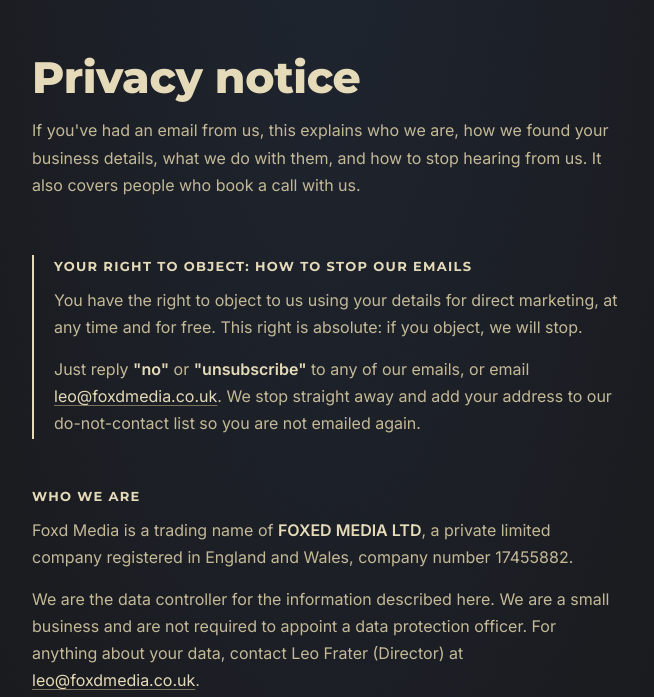
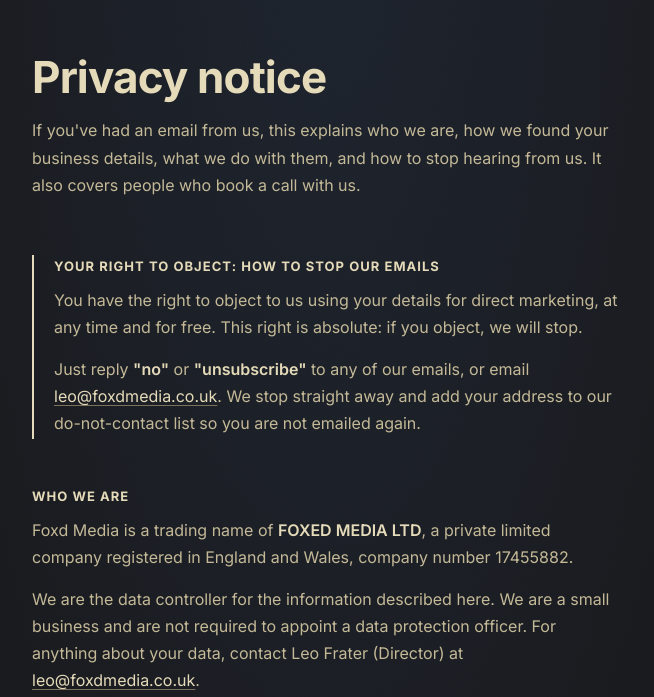
Before and after one commit to leofrater/website, a plain HTML site: page privacy/index.html in a window 1280 px wide. Shown: the part 103-800 px from the top of the page, without its empty margins (312-966 px from the left). Drawn offline with Linux system fonts and the light colour scheme.

Commit message:
Privacy notice: Inter Bold headings, Inter body
Co-Authored-By: Claude Opus 5.5 <noreply@anthropic.com>
Claude-Session: https://claude.ai/code/session_01949JVgwfjpXXexVsaWiTi3

```diff
--- a/privacy/index.html
+++ b/privacy/index.html
@@ -8,7 +8,7 @@
 <meta name="robots" content="index, follow">
 <link rel="preconnect" href="https://fonts.googleapis.com">
 <link rel="preconnect" href="https://fonts.gstatic.com" crossorigin>
-<link href="https://fonts.googleapis.com/css2?family=Inter:wght@400;500;600;700&family=Montserrat:wght@700;800;900&display=swap" rel="stylesheet">
+<link href="https://fonts.googleapis.com/css2?family=Inter:wght@400;500;600;700&display=swap" rel="stylesheet">
 <style>
   :root{
     --bg:#18181A; --bg-inset:#0E0D0C;
@@ -16,7 +16,6 @@
     --cream:#E5DAB8; --cream-dim:#C3B896; --cream-faint:#7A715C;
     --navy:#243248;
     --font-primary:'Inter',-apple-system,BlinkMacSystemFont,sans-serif;
-    --font-heading:'Montserrat','Arial Black',sans-serif;
   }
   *,*::before,*::after{ box-sizing:border-box; }
   html{ -webkit-text-size-adjust:100%; }
@@ -40,9 +39,9 @@
   header{ display:flex; justify-content:space-between; align-items:center; padding-top:32px; padding-bottom:32px; }
   header a{ color:var(--cream-faint); text-decoration:none; font-size:0.8125rem; letter-spacing:0.08em; text-transform:uppercase; }
   header a:hover{ color:var(--cream); }
-  h1{ color:var(--cream); font:800 clamp(2rem,5vw,2.75rem)/1.1 var(--font-heading); letter-spacing:-0.01em; margin:56px 0 16px; }
+  h1{ color:var(--cream); font:700 clamp(2rem,5vw,2.75rem)/1.1 var(--font-primary); letter-spacing:-0.02em; margin:56px 0 16px; }
   .lede{ margin:0 0 56px; color:var(--cream-dim); }
-  h2{ color:var(--cream); font:700 0.8125rem/1.4 var(--font-heading); letter-spacing:0.1em; text-transform:uppercase; margin:48px 0 12px; }
+  h2{ color:var(--cream); font:700 0.8125rem/1.4 var(--font-primary); letter-spacing:0.08em; text-transform:uppercase; margin:48px 0 12px; }
   p{ margin:0 0 14px; }
   a{ color:var(--cream); text-decoration-color:var(--cream-faint); text-underline-offset:3px; }
   a:hover{ text-decoration-color:var(--cream); }
```
